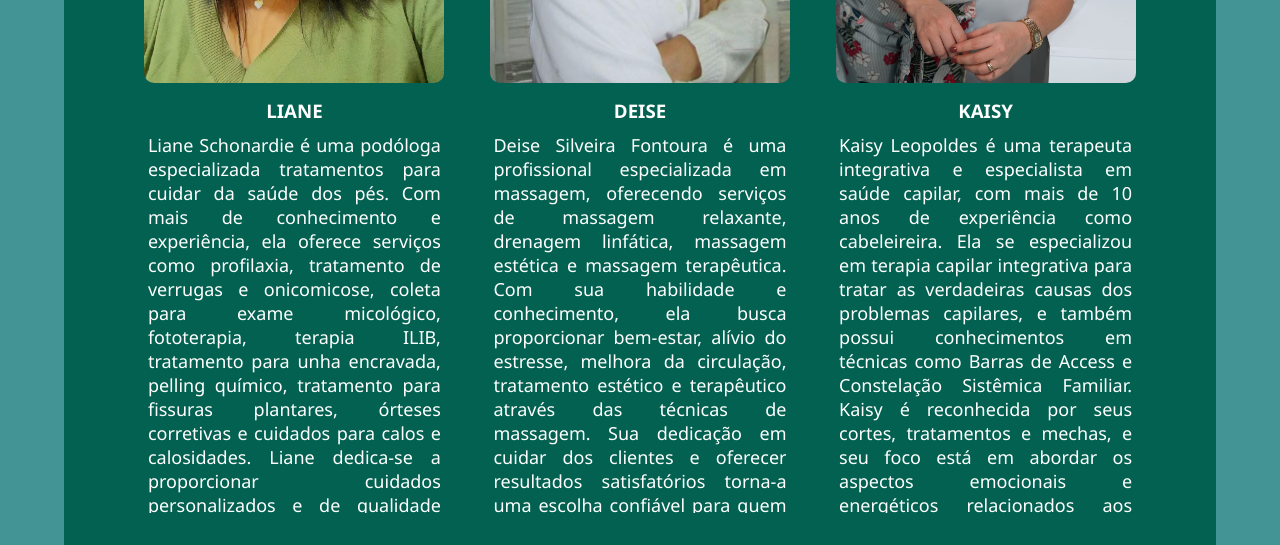
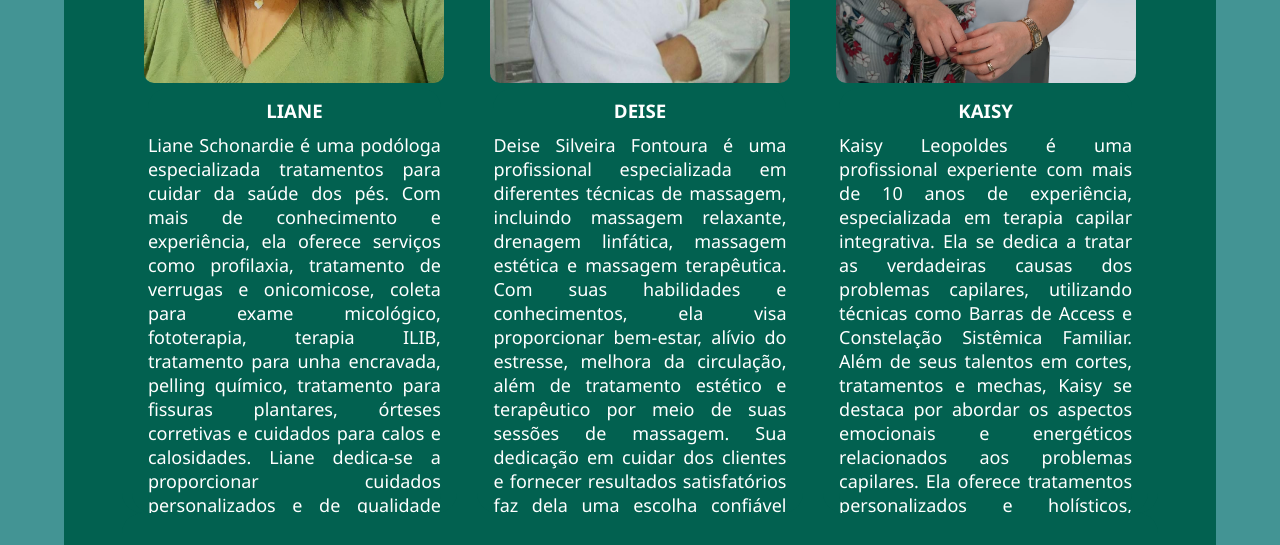
Before and after one commit to William-Dias-Marcos/Spaco7_Angular, an Angular app: page / in a window 1280 px wide. Shown: the part 3320-3865 px from the top of the page. Built offline with nearby package versions, Linux system fonts and the light colour scheme.

Commit message:
professionals summary adjustment and side scroll

```diff
--- a/src/app/components/about/about.component.html
+++ b/src/app/components/about/about.component.html
@@ -127,14 +127,14 @@
           <h3>DEISE</h3>
           <p>
             Deise Silveira Fontoura é uma profissional especializada em
-            massagem, oferecendo serviços de massagem relaxante, drenagem
-            linfática, massagem estética e massagem terapêutica. Com sua
-            habilidade e conhecimento, ela busca proporcionar bem-estar, alívio
-            do estresse, melhora da circulação, tratamento estético e
-            terapêutico através das técnicas de massagem. Sua dedicação em
-            cuidar dos clientes e oferecer resultados satisfatórios torna-a uma
-            escolha confiável para quem busca relaxamento e cuidados
-            personalizados.
+            diferentes técnicas de massagem, incluindo massagem relaxante,
+            drenagem linfática, massagem estética e massagem terapêutica. Com
+            suas habilidades e conhecimentos, ela visa proporcionar bem-estar,
+            alívio do estresse, melhora da circulação, além de tratamento
+            estético e terapêutico por meio de suas sessões de massagem. Sua
+            dedicação em cuidar dos clientes e fornecer resultados satisfatórios
+            faz dela uma escolha confiável para aqueles que buscam relaxamento e
+            cuidados personalizados.
           </p>
         </div>
       </div>
@@ -148,15 +148,15 @@
         <div>
           <h3>KAISY</h3>
           <p>
-            Kaisy Leopoldes é uma terapeuta integrativa e especialista em saúde
-            capilar, com mais de 10 anos de experiência como cabeleireira. Ela
-            se especializou em terapia capilar integrativa para tratar as
-            verdadeiras causas dos problemas capilares, e também possui
-            conhecimentos em técnicas como Barras de Access e Constelação
-            Sistêmica Familiar. Kaisy é reconhecida por seus cortes, tratamentos
-            e mechas, e seu foco está em abordar os aspectos emocionais e
-            energéticos relacionados aos problemas capilares, oferecendo
-            tratamentos personalizados e holísticos para seus clientes.
+            Kaisy Leopoldes é uma profissional experiente com mais de 10 anos de
+            experiência, especializada em terapia capilar integrativa. Ela se
+            dedica a tratar as verdadeiras causas dos problemas capilares,
+            utilizando técnicas como Barras de Access e Constelação Sistêmica
+            Familiar. Além de seus talentos em cortes, tratamentos e mechas,
+            Kaisy se destaca por abordar os aspectos emocionais e energéticos
+            relacionados aos problemas capilares. Ela oferece tratamentos
+            personalizados e holísticos, buscando soluções completas para seus
+            clientes.
           </p>
         </div>
       </div>
--- a/src/styles.css
+++ b/src/styles.css
@@ -8,3 +8,15 @@ body {
   margin: 0px;
   font-family: "segoe ui";
 }
+
+body::-webkit-scrollbar {
+  width: 10px; /* width of the entire scrollbar */
+}
+
+body::-webkit-scrollbar-track {
+  background: rgb(20, 83, 83); /* color of the tracking area */
+}
+
+body::-webkit-scrollbar-thumb {
+  background-color: #439494;
+}
```
